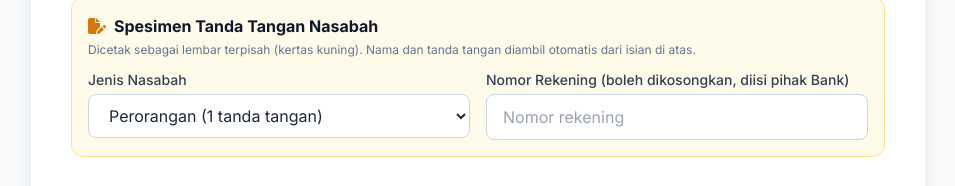
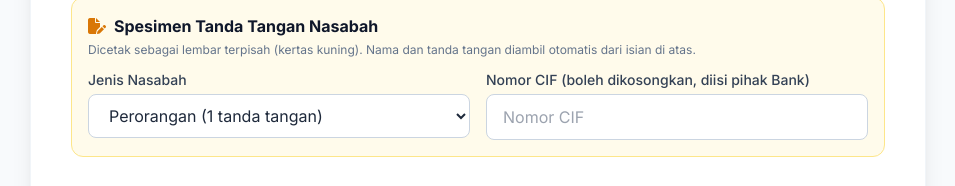
Before and after one commit to danimy8/Formulir-Data-Diri, a plain HTML site: page index.html in a window 1280 px wide. Shown: the part 3231-3417 px from the top of the page, without its empty margins (162-1117 px from the left). Drawn offline with nearby package versions, Linux system fonts and the light colour scheme.

Commit message:
Update index.html

```diff
--- a/index.html
+++ b/index.html
@@ -731,8 +731,8 @@
                                 </select>
                             </div>
                             <div>
-                                <label class="block text-sm font-medium text-slate-700 mb-1">Nomor Rekening (boleh dikosongkan, diisi pihak Bank)</label>
-                                <input type="text" id="specNoRekInput" inputmode="numeric" oninput="this.value=this.value.replace(/\D/g,'')" placeholder="Nomor rekening" class="w-full px-4 py-2.5 rounded-lg border border-slate-300 focus:ring-2 focus:ring-brand-500 outline-none">
+                                <label class="block text-sm font-medium text-slate-700 mb-1">Nomor CIF (boleh dikosongkan, diisi pihak Bank)</label>
+                                <input type="text" id="specNoRekInput" inputmode="numeric" oninput="this.value=this.value.replace(/\D/g,'')" placeholder="Nomor CIF" class="w-full px-4 py-2.5 rounded-lg border border-slate-300 focus:ring-2 focus:ring-brand-500 outline-none">
                             </div>
 
                             <!-- Khusus Perusahaan -->
@@ -1109,7 +1109,7 @@
                                         <span id="specJenisOut"></span></div>
                                     <div class="spec-row"><span>Jenis Rekening</span><span>:</span>
                                         <span>Tabungan</span></div>
-                                    <div class="spec-row"><span>No. Rek.</span><span>:</span>
+                                    <div class="spec-row"><span>Nomor CIF</span><span>:</span>
                                         <span><span id="specNoRek" class="spec-line"></span></span></div>
                                     <div class="spec-row"><span id="specNamaLabel">Nama Nasabah</span><span>:</span>
                                         <span id="specNama" style="font-weight:700"></span></div>
```
